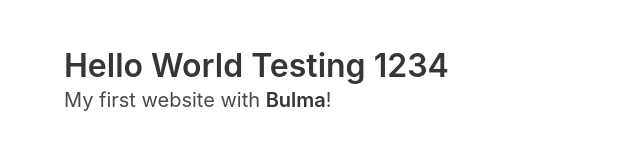
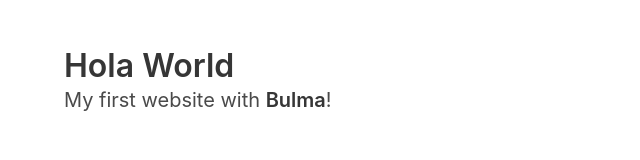
Before and after one commit to ashley-hebler/circleci-surge, a website: page index.html in a window 1280 px wide. Shown: the whole page, without its empty margins (0-640 px from the left). Drawn offline with nearby package versions, Linux system fonts and the light colour scheme.

Commit message:
Try running a fake sequence

```diff
--- a/index.html
+++ b/index.html
@@ -11,7 +11,7 @@
   <section class="section">
     <div class="container">
       <h1 class="title">
-        Hello World Testing 1234
+        Hola World
       </h1>
       <p class="subtitle">
         My first website with <strong>Bulma</strong>!
```
Also changed, not shown: package.json (+6 -1 lines), .circleci/config.yml.
